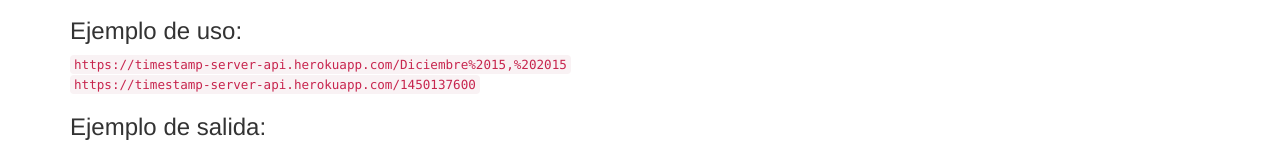
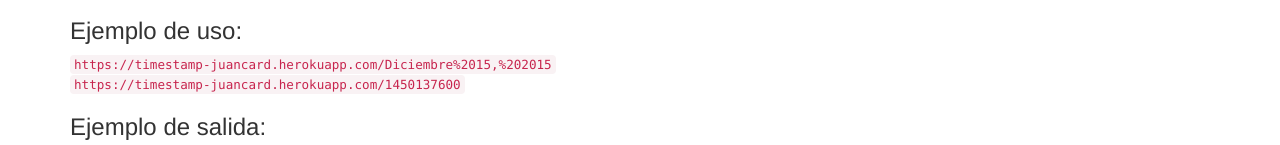
Before and after one commit to Juancard/timestamp-server-api, a website: page client/index.html in a window 1280 px wide. Shown: the part 237-382 px from the top of the page. Drawn offline with nearby package versions, Linux system fonts and the light colour scheme.

Commit message:
html y readme con ejemplos de mi app heroku

```diff
--- a/client/index.html
+++ b/client/index.html
@@ -18,8 +18,8 @@
                 <ul>3) Si no contiene una fecha Unix o natural, devuelve null para ambas propiedades.</ul>
             </blockquote>
             <h3>Ejemplo de uso:</h3>
-            <code>https://timestamp-server-api.herokuapp.com/Diciembre%2015,%202015</code><br>
-            <code>https://timestamp-server-api.herokuapp.com/1450137600</code>
+            <code>https://timestamp-juancard.herokuapp.com/Diciembre%2015,%202015</code><br>
+            <code>https://timestamp-juancard.herokuapp.com/1450137600</code>
             <h3>Ejemplo de salida:</h3>
             <code>
                 {
```
Also changed, not shown: README.md.
